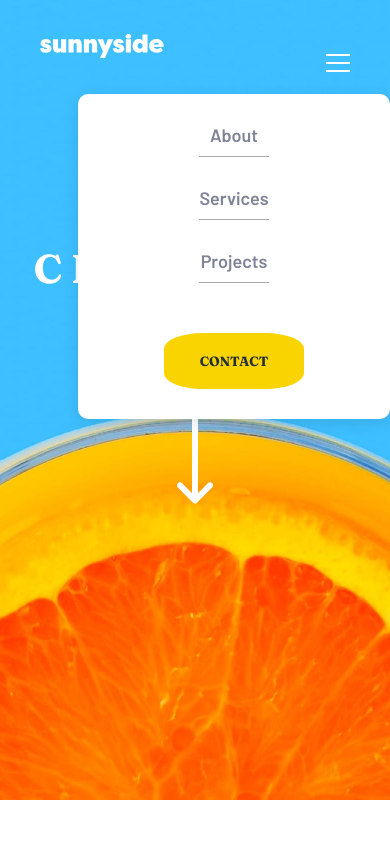
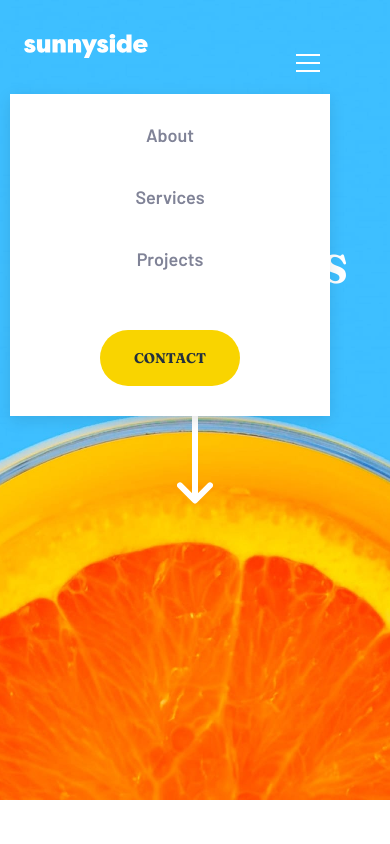
Before and after one commit to SOyeniyi801/sunnyside-agency-landing-page, a plain HTML site: page index.html in a window 390 px wide. Both pictures are taken after a click on the element 338 px from the left and 65 px from the top of the page. Shown: the top 844 px of the page. Drawn offline with Linux system fonts and the light colour scheme.

Commit message:
mobile view

```diff
--- a/style.css
+++ b/style.css
@@ -45,13 +45,10 @@ header {
   align-items: center;
   font-size: 18px;
   align-items: center;
-  /* margin-left: 40px;
-  margin-right: 48px; */
   padding: 0 40px;
   box-sizing: border-box;
 }
 .nav-main {
-  /* width: 35%; */
   display: flex;
 }
 .nav-main ul {
@@ -61,8 +58,9 @@ header {
   align-items: center;
   gap: 40px;
 }
+
+/* REFACTORED: Base contact button styles */
 .contact {
-  border-radius: 30px;
   width: 140px;
   height: 56px;
   font-family: "Fraunces", sans-serif;
@@ -70,21 +68,25 @@ header {
   text-transform: uppercase;
   border: none;
   background-color: var(--white);
+  border-radius: 30px; /* Applied to the button itself */
+  cursor: pointer;
+  transition: all 0.3s ease; /* Smooth transition for hover effects */
 }
+
 .contact:hover {
-  cursor: pointer;
   background-color: rgba(255, 255, 255, 0.382);
   color: #ffffff;
 }
+
 .hamburger {
   display: none;
 }
 /* End of Nav Section */
+
 /* Start of Hero Section */
 .hero-section {
   width: 100%;
   height: 800px;
-  /* position: relative; */
   background-image: url("./images/desktop/image-header.jpg");
   background-size: cover;
   background-position: center;
@@ -140,8 +142,7 @@ header {
 
 .panel {
   width: 100%;
-  padding-left: 110px ;
-  padding-right: 164px;
+  padding: 0 90px;
   display: flex;
   flex-direction: column;
 }
@@ -238,11 +239,10 @@ header {
   color: #19536c;
 }
 /* End of Content Section */
+
 /* Start of Testimonials Section */
-
 .testimonials-container {
   display: flex;
-  /* grid-template-columns: repeat(3, 1fr); */
   flex-direction: row;
   justify-content: center;
   align-items: center;
@@ -263,7 +263,7 @@ header {
   display: flex;
   flex-direction: column;
   align-items: center;
-  max-width: 320px;
+  padding: 0 20px;
   margin: 10px;
 }
 .avatar {
@@ -273,7 +273,6 @@ header {
 }
 
 .testimonials-text {
-  /* width: 350px; */
   margin-bottom: 69px;
   text-align: center;
   font-family: "Barlow", sans-serif;
@@ -294,21 +293,19 @@ header {
   margin-top: 9px;
 }
 /* End of Testimonials Section */
+
 /* Start of Gallery Section */
 .gallery-section {
-  /* height: auto; */
   display: grid;
   grid-template-columns: repeat(4, 1fr);
-  /* width: 100%; */
-  /* overflow: hidden; */
 }
 .gallery-section img {
-  width: 100%; /* Maintain the aspect ratio */
-  height: auto; /* Full height of the container */
+  width: 100%;
+  height: auto;
   object-fit: cover;
 }
+/* End of Gallery Section */
 
-/* End of Gallery Section */
 /* Start of Footer Section */
 .footer-section {
   height: 350px;
@@ -339,7 +336,7 @@ header {
   list-style: none;
   display: flex;
   justify-content: center;
-  gap: 40px; /* Adjust the gap value to your preference */
+  gap: 40px;
   padding: 0;
   margin: 0;
 }
@@ -357,7 +354,7 @@ header {
   display: flex;
   justify-content: center;
   margin-top: 88px;
-  gap: 28px; /* Adjust the gap value to your preference */
+  gap: 28px;
 }
 .footer-socials > img {
   height: 20px;
@@ -371,32 +368,58 @@ header {
 
 /* Media Queries */
 @media (max-width: 1080px) {
-
-
-  .testimonials {
-    max-width: 280px; /* Further limit the width */
-  }
+  /* .testimonials {
+    max-width: 280px;
+  } */
 
   .testimonials-text {
-    font-size: 15px; /* Slightly smaller text */
+    font-size: 15px;
   }
 }
 
+/* ADDED: Intermediate breakpoint to handle navigation spacing */
+@media (max-width: 900px) {
+  .nav-main ul {
+    gap: 20px; /* Reduce gap between nav items */
+  }
 
-@media (max-width: 768px) {
+  .nav-container {
+    padding: 0 20px; /* Reduce side padding */
+  }
+}
+
+/* ADDED: Smaller screens but still desktop navigation */
+@media (max-width: 820px) {
+  .nav-main ul {
+    gap: 15px; /* Further reduce gap */
+  }
+
+  .contact {
+    width: 120px; /* Slightly smaller contact button */
+    height: 48px;
+    font-size: 14px; /* Smaller font */
+  }
+}
+
+@media (max-width: 940px) {
   .content-section {
     display: flex;
     flex-direction: column;
   }
 
+  .nav-container {
+    padding: 0 24px;
+  }
+
   .content-box{
     width: 100%;
+   min-height: 600px
   }
 
-}
   .panel {
     padding-top: 64px;
     padding-bottom: 64px;
+    text-align: center;
   }
 
   .panel-five {
@@ -406,33 +429,36 @@ header {
   .panel-six {
     background-image: url("./images/mobile/image-photography.jpg");
   }
+
   .testimonials-container {
     flex-direction: column;
     align-items: center;
     justify-content: center;
     gap: 40px;
   }
+
   .testimonials {
     width: 100%;
     max-width: 300px;
   }
+
   .gallery-section {
-    grid-template-columns: repeat(2, 1fr); /* Two images per row */
+    grid-template-columns: repeat(2, 1fr);
   }
+}
 
-  @media (max-width: 765px) {
-    .panel-five {
-      height: 600px;
-    }
-    .panel-six {
-      height: 600px;
-    }
+@media (max-width: 765px) {
+  .panel-five {
+    height: 600px;
   }
-
+  .panel-six {
+    height: 600px;
+  }
+}
 
 @media (max-width: 480px) {
   .gallery-section {
-    grid-template-columns: 1fr; /* One image per row */
+    grid-template-columns: 1fr;
   }
 
   .hero-box h3 {
@@ -460,109 +486,33 @@ header {
   }
 }
 
-/* hamburger menu */
-.hamburger {
-  display: none;
-  cursor: pointer;
-}
-
-@media (max-width: 800px) {
+/* REFACTORED: Mobile Navigation Styles */
+@media (max-width: 768px) {
   .nav-main {
-    display: none; /* Hide the main nav */
+    display: none;
   }
 
   .hamburger {
-    display: block; /* Show the hamburger icon */
+    display: block;
+    cursor: pointer;
   }
 
-  /* Show the nav when hamburger is clicked */
+  /* REFACTORED: Mobile menu container */
   .nav-container.active .nav-main {
     display: flex;
     flex-direction: column;
     position: absolute;
     top: 60px;
-    right: 0;
-    color: var(--dark-grayish-blue);
-    background-color: var(--white); /* Set background color */
-    width: 80%; /* Slightly smaller width for padding */
+    right: 60px;
+    background-color: var(--white);
+    width: 30%;
+    min-width: 320px;
     height: auto;
     align-items: center;
     justify-content: flex-start;
-    box-shadow: 0px 4px 15px rgba(0, 0, 0, 0.1); /* Add subtle shadow for depth */
-    border-radius: 10px; /* Rounded corners */
+    box-shadow: 0px 4px 15px rgba(0, 0, 0, 0.1);
     z-index: 1000;
-    padding: 20px; /* Add padding for spacing */
-  }
-  .nav-main ul {
-    flex-direction: column;
-    justify-content: center;
-    align-items: center;
-    gap: 20px;
-    list-style: none;
-    padding: 0;
-    margin: 0;
-  }
-  .nav-main ul li {
-    width: 100%;
-    text-align: center;
-    padding: 10px 0;
-    border-bottom: 1px solid var(--grayish-blue); /* Add divider between links */
-  }
-
-  .nav-main ul li:last-child {
-    border-bottom: none; /* Remove border for the last item */
-  }
-
-  .contact {
-    position: relative;
-    width: 100%; /* Full width for contact button */
-    margin-top: 20px;
-    background-color: transparent;
-    color: var(--very-dark-desaturated-blue); /* Text color */
-    border-radius: 28%;
-  }
-
-  .contact::before {
-    content:"";
-    position: absolute;
-    top: 0;
-    left: 50%; /* Center the pseudo-element horizontally */
-  transform: translateX(-50%); /* Shift it back by half its width to truly center it */
-  width: 140px; /* Set the width of the background */
-  height: 56px; /* Set the height of the background */
-  background-color: var(--yellow); /* Set the background color */
-  z-index: -1;
-  border-radius: 28%;
-  }
-} /* This closes the @media query block */
-
-
-
-/* Show the hamburger on smaller screens */
-@media (max-width: 768px) {
-  .hamburger {
-    display: block;
-    position: absolute;
-    top: 20px;
-    right: 40px;
-  }
-
-  .nav-container.active .nav-main {
-    display: flex;
-    flex-direction: column;
-    position: absolute;
-    top: 60px;
-    right: 0;
-    color: var(--dark-grayish-blue);
-    background-color: var(--white); /* Set background color */
-    width: 80%; /* Slightly smaller width for padding */
-    height: auto;
-    align-items: center;
-    justify-content: flex-start;
-    box-shadow: 0px 4px 15px rgba(0, 0, 0, 0.1); /* Add subtle shadow for depth */
-    border-radius: 10px; /* Rounded corners */
-    z-index: 1000;
-    padding: 20px; /* Add padding for spacing */
+    padding: 20px;
   }
 
   .nav-main ul {
@@ -579,33 +529,33 @@ header {
     width: 100%;
     text-align: center;
     padding: 10px 0;
-    border-bottom: 1px solid var(--grayish-blue); /* Add divider between links */
   }
 
-  .nav-main ul li:last-child {
-    border-bottom: none; /* Remove border for the last item */
+  /* REFACTORED: Mobile nav links styling */
+  .nav-main ul li.nav-link {
+    color: var(--dark-grayish-blue);
   }
 
-  .contact {
-    position: relative;
-    width: 100%; /* Full width for contact button */
+  /* REFACTORED: Mobile contact button - removed pseudo-element approach */
+  .nav-main .contact {
+    background-color: var(--yellow);
+    color: var(--very-dark-desaturated-blue);
+    border-radius: 30px; /* Now properly applied */
+    width: 140px;
+    height: 56px;
     margin-top: 20px;
-    background-color: transparent;
-    color: var(--very-dark-desaturated-blue); /* Text color */
-    border-radius: 28%;
+    position: relative; /* Removed the pseudo-element entirely */
   }
 
-  .contact::before {
-    content:"";
-    position: absolute;
-    top: 0;
-    left: 50%; /* Center the pseudo-element horizontally */
-  transform: translateX(-50%); /* Shift it back by half its width to truly center it */
-  width: 140px; /* Set the width of the background */
-  height: 56px; /* Set the height of the background */
-  background-color: var(--yellow); /* Set the background color */
-  z-index: -1;
-  border-radius: 28%;
+  .nav-main .contact:hover {
+    background-color: var(--yellow);
+    opacity: 0.8;
   }
 
+  .hamburger {
+    display: block;
+    position: absolute;
+    top: 20px;
+    right: 70px;
+  }
 }
```
